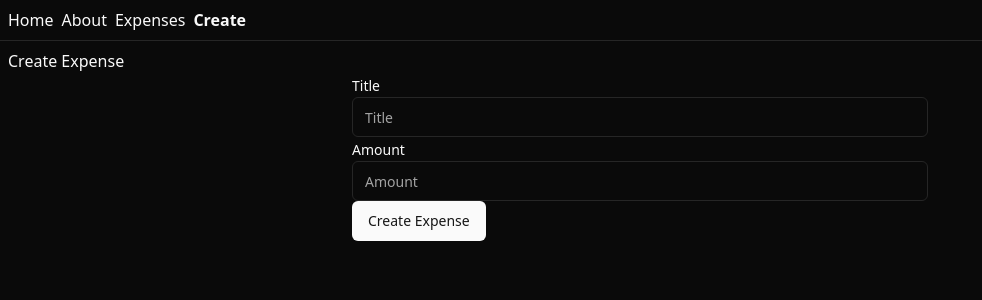
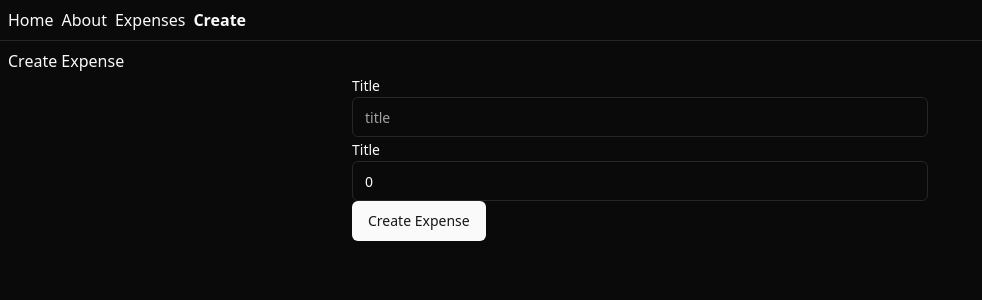
Before and after one commit to nipunaupeksha/expense-tracker, a React (Vite) app in the folder frontend/: page /create-expense in a window 1280 px wide. Shown: the top 300 px of the page, without its empty margins (0-982 px from the left). Built offline with nearby package versions, Linux system fonts and the light colour scheme; what hono would draw is missing.

Commit message:
add: submitting

```diff
--- a/frontend/package.json
+++ b/frontend/package.json
@@ -12,6 +12,7 @@
   "dependencies": {
     "@radix-ui/react-label": "^2.1.1",
     "@radix-ui/react-slot": "^1.1.1",
+    "@tanstack/react-form": "^0.40.4",
     "@tanstack/react-query": "^5.62.8",
     "@tanstack/react-router": "^1.91.3",
     "@tanstack/router-plugin": "^1.91.1",
--- a/frontend/src/routes/create-expense.tsx
+++ b/frontend/src/routes/create-expense.tsx
@@ -1,22 +1,82 @@
 import { Label } from "@/components/ui/label";
 import { Input } from "@/components/ui/input";
-import { createFileRoute } from "@tanstack/react-router";
+import { createFileRoute, useNavigate } from "@tanstack/react-router";
 import { Button } from "@/components/ui/button";
+import { useForm } from "@tanstack/react-form";
+import { api } from "@/lib/api";
 
 export const Route = createFileRoute("/create-expense")({
   component: CreateExpenses,
 });
 
 function CreateExpenses() {
+  const navigate = useNavigate();
+  const form = useForm({
+    defaultValues: {
+      title: "",
+      amount: 0,
+    },
+    onSubmit: async ({ value }) => {
+      await new Promise((resolve) => setTimeout(resolve, 1000));
+      const res = await api.expenses.$post({ json: value });
+      if (!res.ok) throw new Error("Server error");
+      navigate({ to: "/expenses" });
+    },
+  });
+
   return (
     <div className="p-2">
       <h2>Create Expense</h2>
-      <form className="max-w-xl m-auto">
-        <Label htmlFor="title">Title</Label>
-        <Input type="text" id="title" placeholder="Title" />
-        <Label htmlFor="amount">Amount</Label>
-        <Input type="text" id="amount" placeholder="Amount" />
-        <Button type="submit">Create Expense</Button>
+      <form
+        onSubmit={(e) => {
+          e.preventDefault();
+          e.stopPropagation();
+          void form.handleSubmit();
+        }}
+        className="max-w-xl m-auto"
+      >
+        <form.Field
+          name="title"
+          children={(field) => (
+            <>
+              <Label htmlFor={field.name}>Title</Label>
+              <Input
+                type="text"
+                id={field.name}
+                name={field.name}
+                value={field.state.value}
+                onBeforeInput={field.handleBlur}
+                placeholder={field.name}
+                onChange={(e) => field.handleChange(e.target.value)}
+              />
+            </>
+          )}
+        />
+        <form.Field
+          name="amount"
+          children={(field) => (
+            <>
+              <Label htmlFor={field.name}>Title</Label>
+              <Input
+                type="number"
+                id={field.name}
+                name={field.name}
+                value={field.state.value}
+                onBeforeInput={field.handleBlur}
+                placeholder={field.name}
+                onChange={(e) => field.handleChange(Number(e.target.value))}
+              />
+            </>
+          )}
+        />
+        <form.Subscribe
+          selector={(state) => [state.canSubmit, state.isSubmitting]}
+          children={([canSubmit, isSubmitting]) => (
+            <Button type="submit" disabled={!canSubmit}>
+              {isSubmitting ? "..." : "Create Expense"}
+            </Button>
+          )}
+        />
       </form>
     </div>
   );
```
Also changed, not shown: 2 other files (tests, documents, lock files or other folders).
